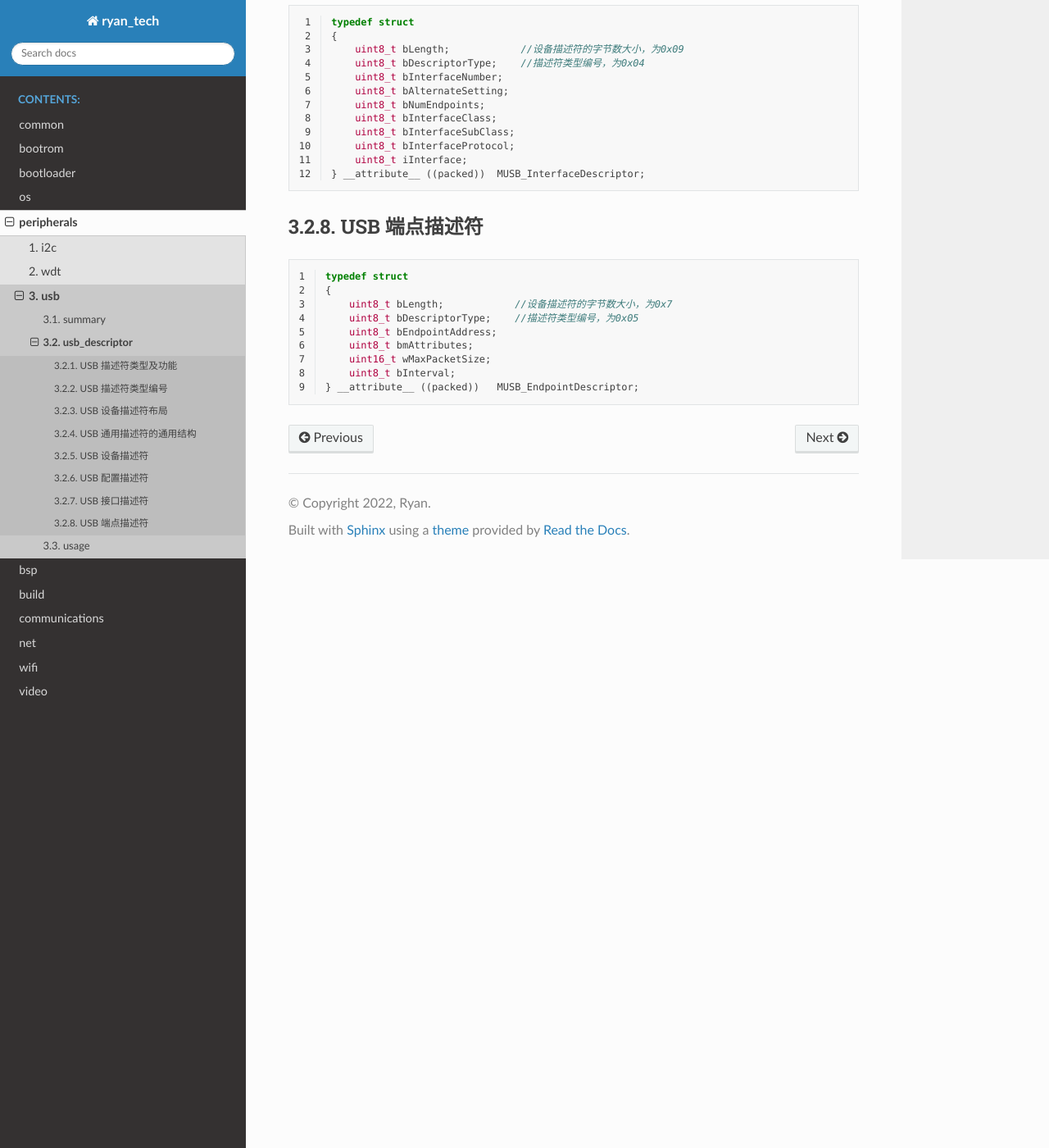
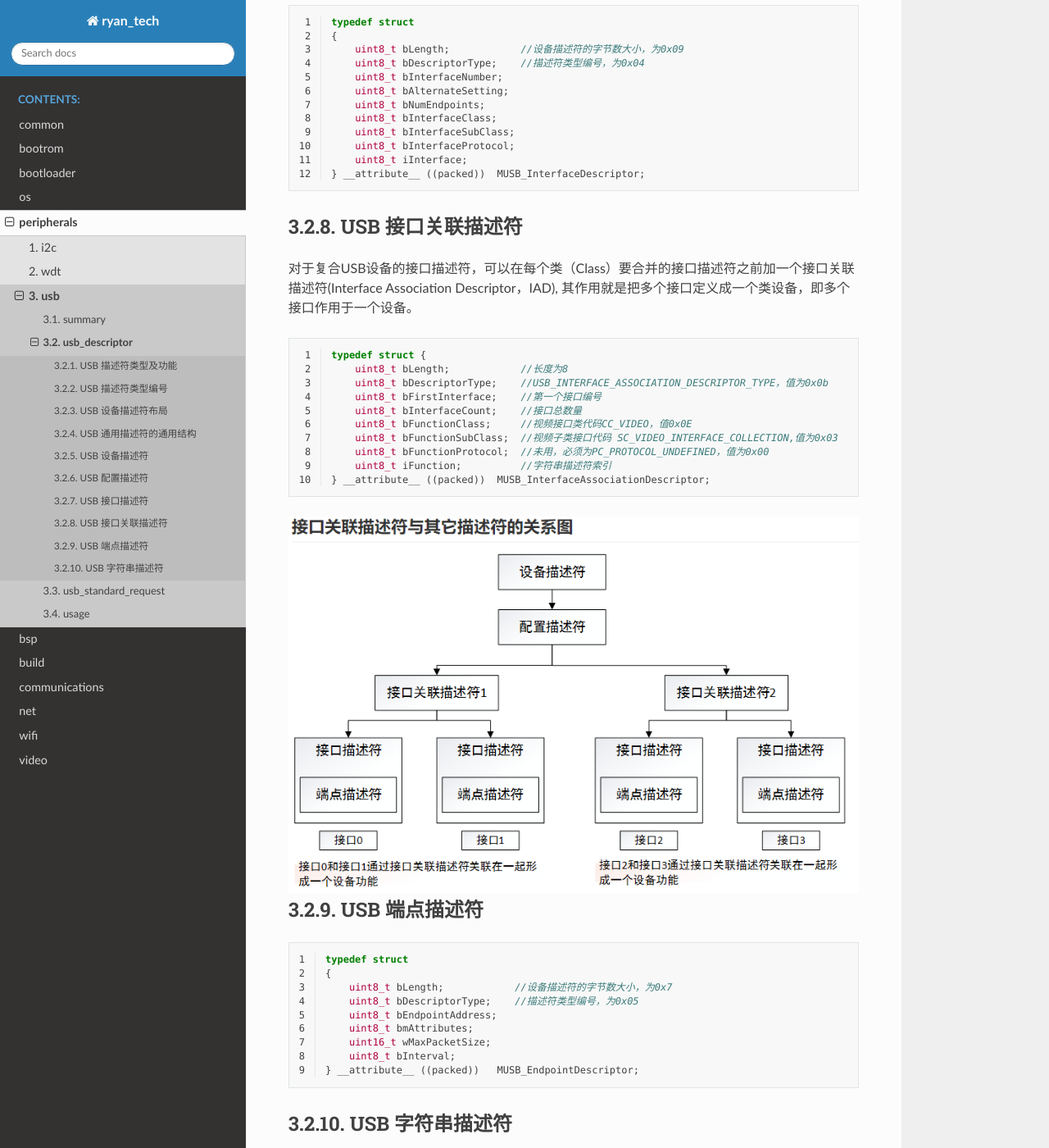
Before and after one commit to BlackTudou/tech_doc, a Sphinx documentation site: the page built from source/peripherals/usb/usb_descriptor/index.rst, in a window 1280 px wide and 1400 px high, scrolled down 4260 px. Shown: the whole window at 82% size. Built offline with Sphinx 7.4.7 and the Read the Docs theme 2.0.0, drawn with Linux system fonts in a browser that asks for light colours; some of the changed text lies outside the part shown.

Commit message:
add usb uvc

```diff
--- a/source/peripherals/usb/index.rst
+++ b/source/peripherals/usb/index.rst
@@ -7,4 +7,5 @@
 
    summary <summary/index>
    usb_descriptor <usb_descriptor/index>
+   usb_standard_request <usb_standard_request/index>
    usage <usage/index>
--- a/source/peripherals/usb/usb_descriptor/index.rst
+++ b/source/peripherals/usb/usb_descriptor/index.rst
@@ -147,6 +147,31 @@
         uint8_t iInterface;
     } __attribute__ ((packed))  MUSB_InterfaceDescriptor;
 
+USB 接口关联描述符
+==========================
+
+对于复合USB设备的接口描述符，可以在每个类（Class）要合并的接口描述符之前加一个接口关联描述符(Interface Association Descriptor，IAD),
+其作用就是把多个接口定义成一个类设备，即多个接口作用于一个设备。
+
+.. code-block:: c
+    :linenos:
+
+    typedef struct {
+        uint8_t bLength;            //长度为8
+        uint8_t bDescriptorType;    //USB_INTERFACE_ASSOCIATION_DESCRIPTOR_TYPE，值为0x0b
+        uint8_t bFirstInterface;    //第一个接口编号
+        uint8_t bInterfaceCount;    //接口总数量
+        uint8_t bFunctionClass;     //视频接口类代码CC_VIDEO，值0x0E
+        uint8_t bFunctionSubClass;  //视频子类接口代码 SC_VIDEO_INTERFACE_COLLECTION,值为0x03
+        uint8_t bFunctionProtocol;  //未用，必须为PC_PROTOCOL_UNDEFINED，值为0x00
+        uint8_t iFunction;          //字符串描述符索引
+    } __attribute__ ((packed))  MUSB_InterfaceAssociationDescriptor;
+
+.. figure:: ../_static/interface_asso_desc.png
+    :align: center
+    :alt: Images
+    :figclass: align-center
+
 USB 端点描述符
 =================
 
@@ -162,3 +187,16 @@
         uint16_t wMaxPacketSize;
         uint8_t bInterval;
     } __attribute__ ((packed))   MUSB_EndpointDescriptor;
+
+USB 字符串描述符
+=================
+
+.. code-block:: c
+    :linenos:
+
+    typedef struct
+    {
+        uint8_t bLength;            //描述符大小．由整个字符串的长度加上bLength和bDescriptorType的长度决定．
+        uint8_t bDescriptorType;    //接口描述符类型．固定为0x03．
+        uint16_t wData[1];
+    } __attribute__ ((packed))   MUSB_StringDescriptor;
--- a/source/video/index.rst
+++ b/source/video/index.rst
@@ -34,3 +34,4 @@
    JPEG <jpeg/index>
    yuv <yuv/index>
    LCD <lcd/index>
+   uvc <uvc/index>
```
Also changed, not shown: source/peripherals/usb/usb_standard_request/index.rst (added, +74 -0 lines), source/video/uvc/index.rst (added, +10 -0 lines), source/video/uvc/uvc_descriptor/index.rst (added, +74 -0 lines), source/video/uvc/uvc_request/index.rst (added, +30 -0 lines), source/video/uvc/uvc_summary/index.rst (added, +37 -0 lines), source/peripherals/usb/_static/interface_asso_desc.png (added), source/peripherals/usb/_static/standard_request_codes.png (added), source/video/uvc/_static/uvc_camera.png (added), source/video/uvc/_static/video_class_request_codes.png (added), source/video/uvc/_static/video_descriptor.png (added), 3 other files.
